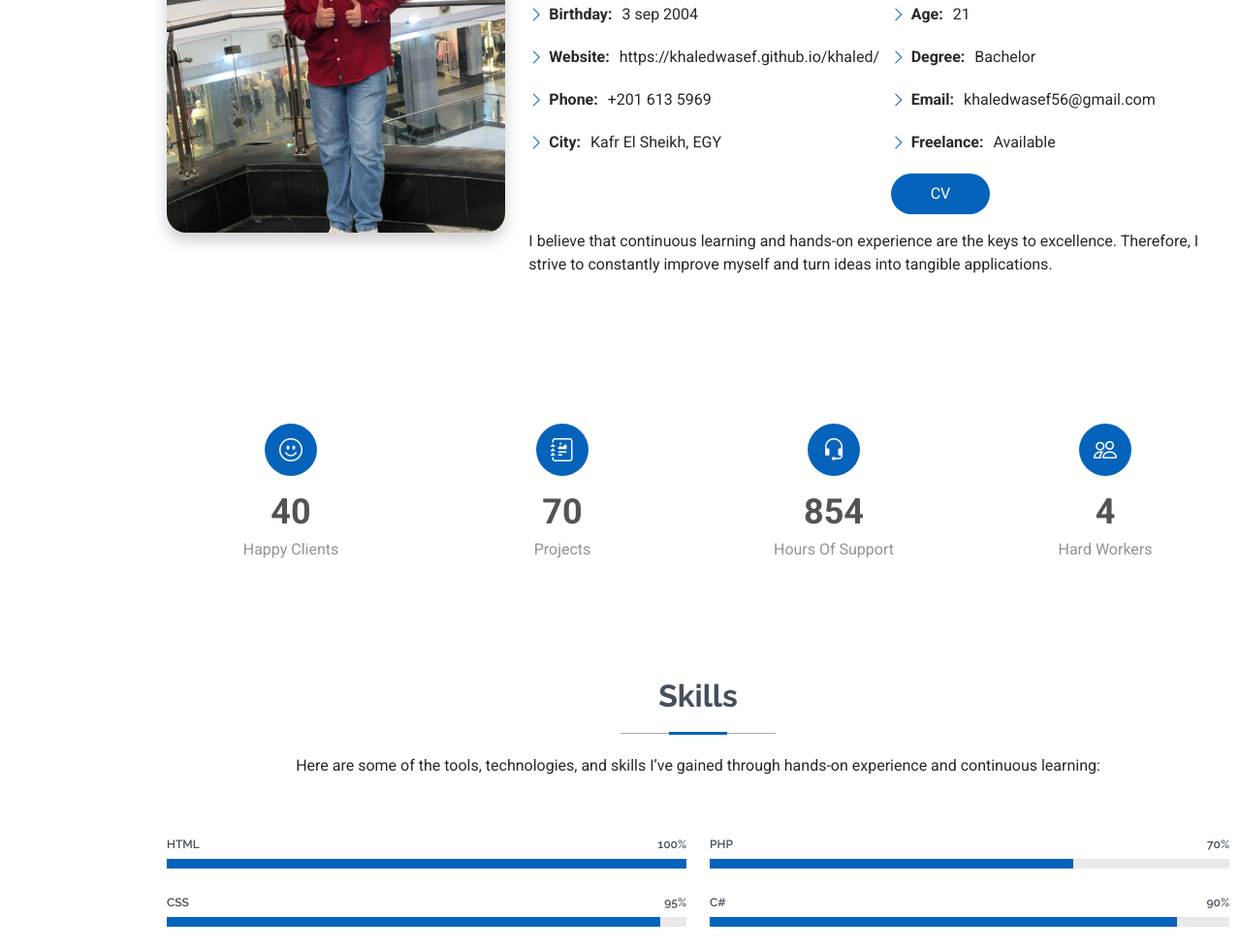
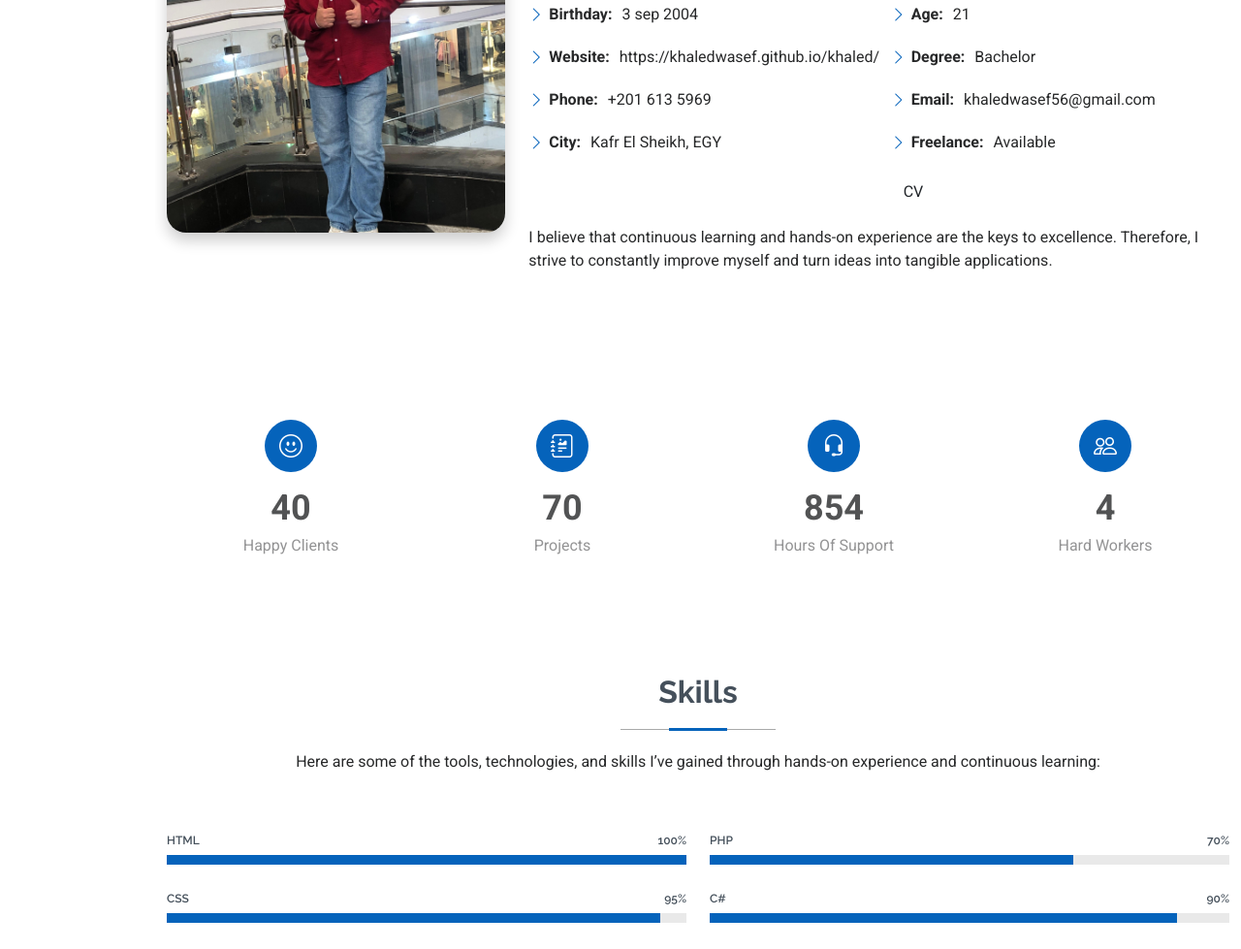
Before and after one commit to Khaledwasef/khaled, a plain HTML site: page index.html in a window 1280 px wide. Shown: the part 1200-2179 px from the top of the page at 97% size. Drawn offline with Linux system fonts and the light colour scheme.

Commit message:
Update main.css

```diff
--- a/assets/css/main.css
+++ b/assets/css/main.css
@@ -1273,7 +1273,7 @@ section,
   transition: 0.3s;
 }
 
-.about .btn {
+.about .btna {
   padding: 8px 40px;
   background: var(--accent-color);
   color: var(--contrast-color);
@@ -1281,7 +1281,7 @@ section,
   transition: 0.3s;
 }
 
-.about .btn:hover{
+.about .btna:hover{
 background: color-mix(in srgb, var(--accent-color), transparent 20%);
 }
 
```
